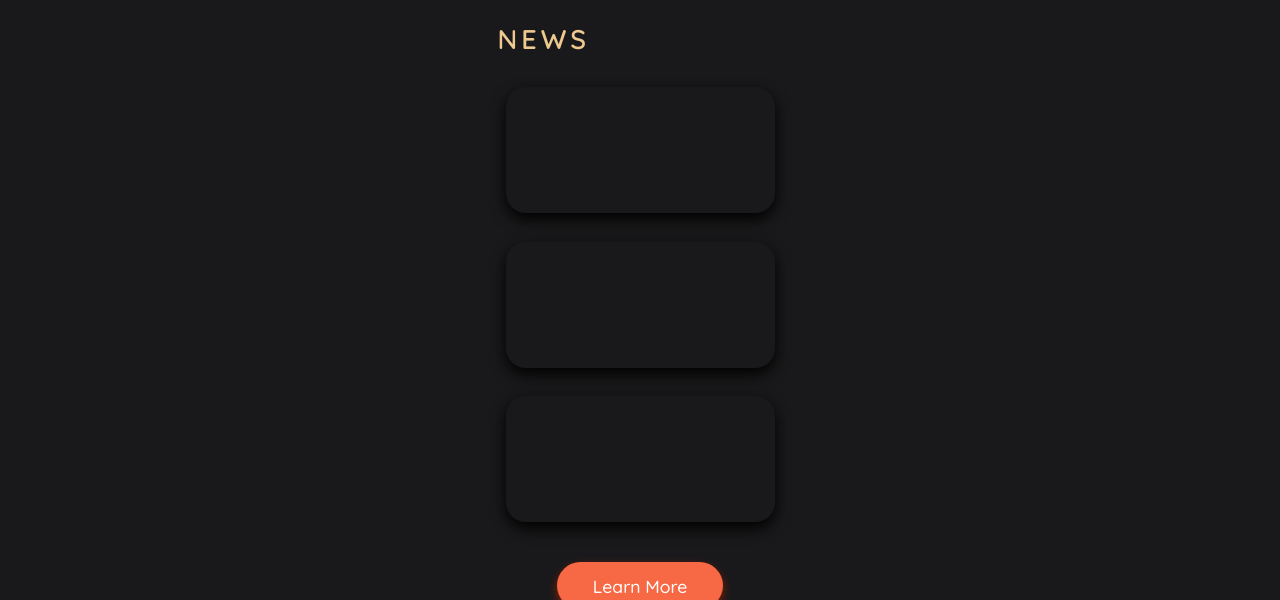
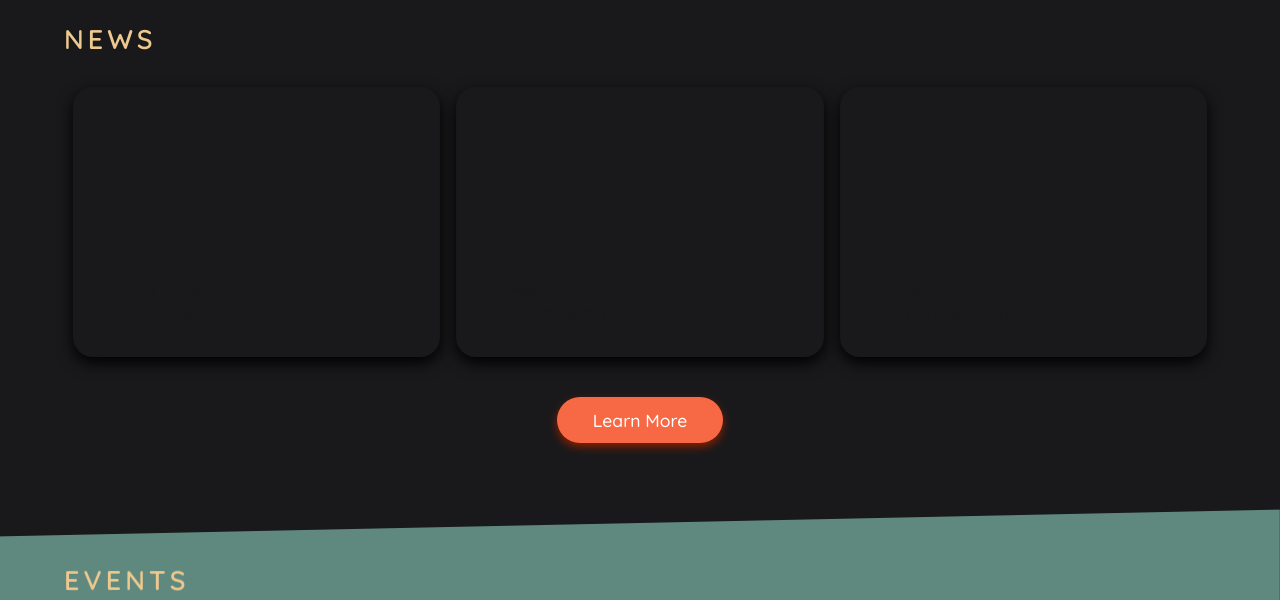
Before and after one commit to jimDragon/RUTC-Webpage, a Jekyll site: the page built from index.html, in a window 1280 px wide. Shown: the part 900-1500 px from the top of the page. Built offline with Jekyll 4.4.1, drawn with Linux system fonts in a browser that asks for light colours; some of the changed text lies outside the part shown; grey boxes are pictures that could not be loaded.

Commit message:
added-responsiveness-to-home-layout

```diff
--- a/_includes/navigation-bar.html
+++ b/_includes/navigation-bar.html
@@ -1,3 +1,8 @@
+<!-- Hamburger Menu
+<a href="#" class="hide-desktop">
+    <img src="img/Icons/Hamburger.svg" alt="ham" class="menu" id="menu">
+</a> -->
+
 <ul class="nav__list show-desktop hide-mobile" id="nav">
     <!-- <li id="exit" class="exit-btn hide-desktop"><img src="assets/img/Icons/Exit.svg" alt="exit the menu"></li> -->
     {% for item in site.data.navigation.navigation-bar %}
--- a/_layouts/home.html
+++ b/_layouts/home.html
@@ -9,22 +9,25 @@
 </head>
 <body>
 	<header>
+
 		<!-- Navigation bar -->
 		<nav class="nav">
 			{% include navigation-bar.html %}
 		</nav>
+
 		<!-- RUTC Logo -->
 		<div class="logo">
 			<img src="assets/img/Icons/rutc_logo.png" alt="festival's logo">
 			<a class="btn btn-primary" href="">Join The Event</a>
 		</div>
 	</header>
+
 	<!-- Feed -->
 	{% assign section-title = site.data.navigation.navigation-bar[0] %}
 	<section id="#{{ section-title.option }}">
 		<div class="wrapper">
 			<h2>{{ section-title.option | upcase }}</h2>
-			<div class="container">
+			<div class="container container-feed">
 				{% for post in site.posts %}
 				<!-- post -->
 				<div class="post-box">
@@ -38,6 +41,7 @@
 			</div>
 		</div>
 	</section>
+
 	<!-- Carousel -->
 	{% assign section-title = site.data.navigation.navigation-bar[1] %}
 	<section id="#{{ section-title.option }}">
@@ -73,6 +77,7 @@
 			<a href="" class="btn btn-info">Learn More</a>
 		</div>
 	</section>
+
 	<!-- Carousel -->
 	{% assign section-title = site.data.navigation.navigation-bar[3] %}
 	<section id="#{{ section-title.option }}">
@@ -98,6 +103,20 @@
 		</div>
 	</section>
 
-	<!-- {{ content }} -->
-</body>
+	<!-- Media -->
+	{% assign section-title = site.data.navigation.navigation-bar[4] %}
+	<section id="#{{ section-title.option }}">
+		<div class="wrapper">
+			<h2>{{ section-title.option | upcase }}</h2>
+			<div class="container container-blob">
+				<div class="blob"><a class="blob__link" href=""><h2>Photos</h2></a></div>
+				<div class="blob"><a class="blob__link" href=""><h2>Videos</h2></a></div>
+			</div>
+		</div>
+	</section>
+
+	<!-- <script src="https://ajax.googleapis.com/ajax/libs/jquery/3.3.1/jquery.min.js"></script>
+	<script src="/assets/js/mechanism.js"></script>
+	{{ content }} -->
+	</body>
 </html>
--- a/assets/css/home.css
+++ b/assets/css/home.css
@@ -58,14 +58,14 @@ header {
 }
 
 section {
-    margin-bottom: 4rem;
+    margin-bottom: 20%;
 }
 
 /* Used for element manipulation by media queries */
 .wrapper {
     margin-right: auto;
     margin-left:  auto;
-    max-width: 285px;
+    max-width: 90%;
 }
 
 .wrapper-carousel {
@@ -78,7 +78,6 @@ section {
     display: flex;
     flex-direction: column;
 }
-
 
 .btn {
     color: white;
@@ -155,8 +154,11 @@ section {
 }
 
 .post-box {
+    display: flex;
+    flex-direction: column;
+    justify-content: flex-end;
     margin: 0.5rem 0.5rem 1.3rem 0.5rem;
-    padding: 4rem 1rem 1rem;
+    padding: 2rem;
     border-radius: 20px;
     box-shadow: 0px 6px 15px #000;
     background: -moz-linear-gradient(top, rgba(0, 0, 0, 0) 0%, rgba(0, 0, 0, 0) 0%, var(--clr-light) 100%), url(/assets/img/2_Events/3_Workshop.jpg) center;
@@ -166,7 +168,7 @@ section {
     /* background: -ms-linear-gradient(top, rgba(0, 0, 0, 0) 0%, rgba(0, 0, 0, 0) 59%, rgba(0, 0, 0, 0.65) 100%), url(/assets/img/2_Events/3_Workshop.jpg) no-repeat; */
     /* background: linear-gradient(to bottom, rgba(0, 0, 0, 0) 0%, rgba(0, 0, 0, 0) 59%, rgba(0, 0, 0, 0.65) 100%), url(/assets/img/2_Events/3_Workshop.jpg) no-repeat; */
     background-size: cover;
-    transition: all .2s ease-in-out;
+    transition: all .15s ease-in-out;
 }
 
 .post-box__link {
@@ -186,18 +188,20 @@ section {
 }
 
 .post-box:hover {
-    transform: scale(1.02);
+    filter: brightness(1.2);
+    transform: scale(1.016);
 }
 
 .panel {
     margin-top: 3rem;
+    padding: 4% 0 8% 0;
     background-color: var(--clr-accent);
     transform: skewY(-2.8deg);
     box-shadow: 0px 4px 4px rgb(0.2, 0, 0);
 }
 
 .card-container {
-    padding: 0.6rem 1rem 2rem 2rem;
+    padding: 0.6rem 1rem 1.3rem 2rem;
     display: flex;
     overflow-x: auto;
 }
@@ -206,7 +210,7 @@ section {
     display: flex;
     flex-direction: column;
     justify-content: space-between;
-    flex: 0 0 90%;
+    flex: 0 0 15rem;
     margin-right: 2rem;
     border-radius: 20px;
     color: var(--clr-black);
@@ -261,5 +265,178 @@ section {
     position: relative;
     text-align: center;
     padding: 5rem 2rem;
-    margin-bottom: 6rem;
+    margin-bottom: 28%;
 }
+
+.blob {
+    margin-bottom: 1.4rem;
+    padding: 2.8rem;
+    text-align: center;
+    border-radius: 20px;
+    height: 100%;
+    background: -moz-linear-gradient(top, rgba(0, 0, 0, 0) 0%, rgba(0, 0, 0, 0) 0%, var(--clr-light) 150%), url(/assets/img/1_Landing/Landing_2) center;
+    /* background: -webkit-gradient(linear, left top, left bottom, color-stop(0%, rgba(0, 0, 0, 0)), color-stop(59%, rgba(0, 0, 0, 0)), color-stop(100%, rgba(0, 0, 0, 0.65))), url(/assets/img/2_Events/3_Workshop.jpg) no-repeat; */
+    /* background: -webkit-linear-gradient(top, rgba(0, 0, 0, 0) 0%, rgba(0, 0, 0, 0) 59%, rgba(0, 0, 0, 0.65) 100%), url(/assets/img/2_Events/3_Workshop.jpg) no-repeat; */
+    /* background: -o-linear-gradient(top, rgba(0, 0, 0, 0) 0%, rgba(0, 0, 0, 0) 59%, rgba(0, 0, 0, 0.65) 100%), url(/assets/img/2_Events/3_Workshop.jpg) no-repeat; */
+    /* background: -ms-linear-gradient(top, rgba(0, 0, 0, 0) 0%, rgba(0, 0, 0, 0) 59%, rgba(0, 0, 0, 0.65) 100%), url(/assets/img/2_Events/3_Workshop.jpg) no-repeat; */
+    /* background: linear-gradient(to bottom, rgba(0, 0, 0, 0) 0%, rgba(0, 0, 0, 0) 59%, rgba(0, 0, 0, 0.65) 100%), url(/assets/img/2_Events/3_Workshop.jpg) no-repeat; */
+    background-size: cover;
+    box-shadow: 0 8px 6px 2px rgba(0,0,0,0.2);
+    transition: all .1s ease-in-out;
+}
+
+.blob__link {
+    text-decoration: none;
+    color: var(--clr-light);
+}
+
+.blob:hover {
+    filter: brightness(1.2);
+    transform: scale(1.01);
+}
+
+@media only screen and (min-width: 374px) {
+
+    .card {
+        flex: 0 0 18rem;
+    }
+}
+
+/* iphone 6/7/8 plus */
+@media only screen and (min-width: 539px) {
+
+    section {
+        margin-bottom: 13%;
+    }
+
+    .btn-center {
+        grid-column: 2 ;
+    }
+
+    .container {
+        flex-direction: row;
+        justify-content: center;
+    }
+
+    .container-feed {
+        display: grid;
+        grid-template-columns: [col1] 33.3% [col2] 33.3% [col3] 33.3%;
+    }
+
+    .post-box {
+        padding-top: 7rem;
+    }
+
+    .panel {
+        padding: 2% 0 5% 0;
+    }
+
+    .card-container {
+        padding: 0.6rem 1rem 1.3rem 8%;
+    }
+
+    .showcase {
+        padding: 9rem 2rem;
+        margin-bottom: 18%;
+    }
+
+
+    .blob {
+        margin: 0 1.5% 0 1.5%;
+        padding: 10% 15%;
+    }
+}
+
+/* ipad */
+@media only screen and (min-width: 699px) {
+
+    .showcase::before {
+        left: 50%;
+        width: 50%;
+    }
+
+    .showcase {
+        padding: 5rem 5% 5rem 55%;
+    }
+}
+
+@media only screen and (min-width: 899px) {
+
+    section {
+        margin-bottom: 5rem;
+    }
+
+    .wrapper-carousel {
+        transform: skewY(1.2deg);
+    }
+
+    .container-blob {
+        justify-content: space-evenly;
+    }
+
+    .post-box {
+        padding-top: 12rem;
+    }
+
+    .panel {
+        padding: 2% 0 4% 0;
+        transform: skewY(-1.2deg);
+    }
+
+    .card {
+        flex: 0 0 21rem;
+    }
+
+    .showcase {
+        margin-bottom: 8rem;
+    }
+
+    .blob {
+        margin-top: 1rem;
+        padding: 8% 18%;
+    }
+
+}
+
+/* MDPI Laptop */
+@media only screen and (min-width: 1199px) {
+
+    .panel {
+        padding: 1% 0 3% 0;
+        transform: skewY(-1.2deg);
+    }
+}
+
+@media only screen and (min-width: 1399px ) {
+
+    .wrapper {
+       max-width: 1150px;
+    }
+
+    .card-container {
+        padding: 0.6rem 1rem 1.3rem 15%;
+    }
+
+    .showcase::before {
+        left: 60%;
+        width: 40%;
+    }
+
+    .showcase {
+        padding: 5rem 5% 5rem 65%;
+    }
+}
+
+@media only screen and (min-width: 1699px ) {
+
+    .card-container {
+        padding: 0.6rem 1rem 1.3rem 20%;
+    }
+}
+
+@media only screen and (min-width: 1898px ) {
+
+    .card-container {
+        padding: 0.6rem 1rem 1.3rem 25%;
+    }
+}
```
